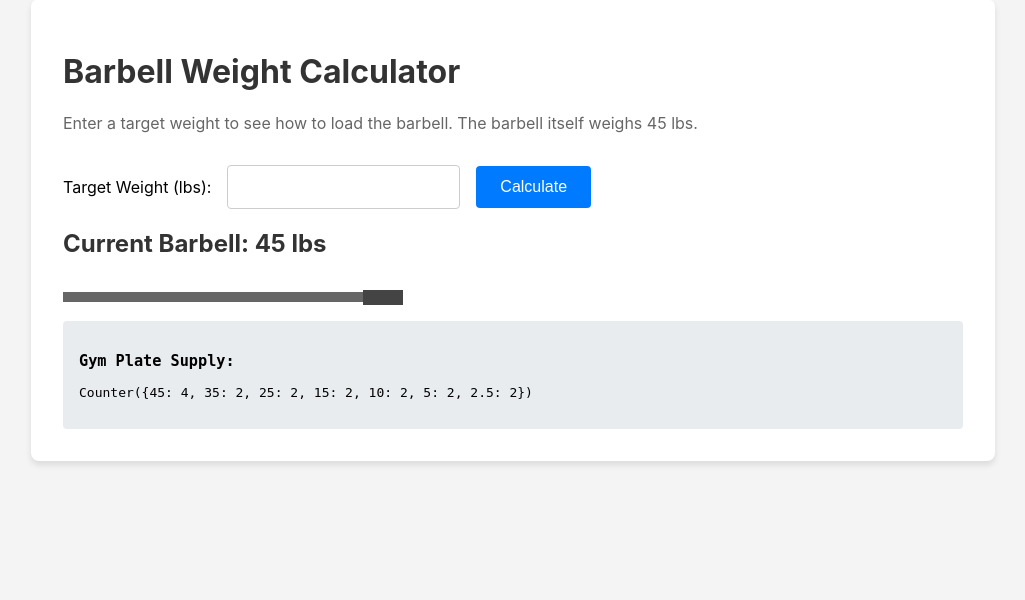
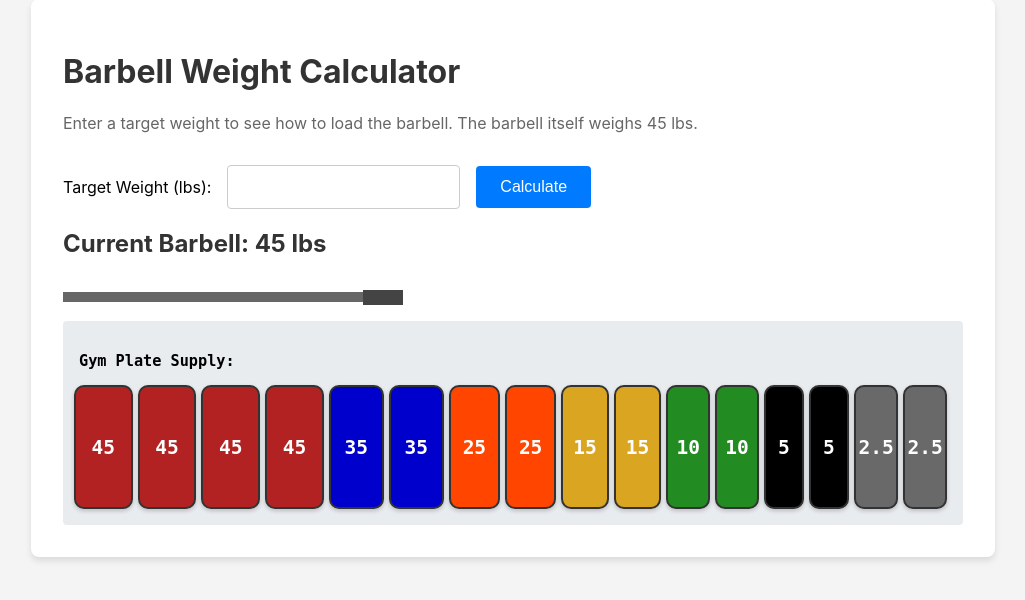
Before and after one commit to espdesign/gains-not-brains, a Flask app: page / in a window 1280 px wide. Shown: the part 33-633 px from the top of the page, without its empty margins (127-1152 px from the left). Run offline with Flask 3, Linux system fonts and the light colour scheme.

Commit message:
added visual representation of the plates

```diff
--- a/app/templates/index.html
+++ b/app/templates/index.html
@@ -100,7 +100,19 @@
 
         <div class="info">
             <h3>Gym Plate Supply:</h3>
-            <pre>{{ gym.plates }}</pre>
+            <div class="plates-container">
+                {% for plate_weight, quantity in gym.plates.items() %}
+                    {% for i in range(quantity) %}
+                        <div class="plate plate-{{ plate_weight|string|replace('.', '_') }}">
+                            {% if plate_weight == 2.5 %}
+                                {{ plate_weight }}
+                            {% else %}
+                                {{ plate_weight|int }}
+                            {% endif %}
+                        </div>
+                    {% endfor %}
+                {% endfor %}
+            </div>
         </div>
 
         {% if gym.plan %}
```
Also changed, not shown: 1 other file.
